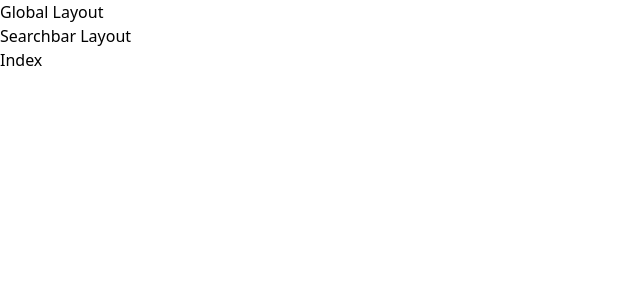
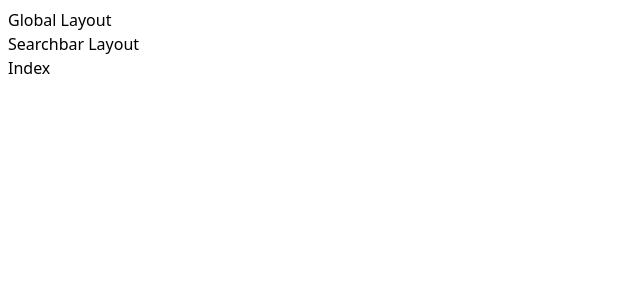
Before and after one commit to yeonwoochoi/nextjs-cinema-app, a Next.js app: page / in a window 1280 px wide. Shown: the top 300 px of the page, without its empty margins (0-640 px from the left). Built offline with nearby package versions, Linux system fonts and the light colour scheme.

Commit message:
fix: rename index.tsx to page.tsx

```diff
--- a/src/app/layout.tsx
+++ b/src/app/layout.tsx
@@ -9,8 +9,10 @@ export default function RootLayout({
   return (
     <html>
       <body>
-        <div>Global Layout</div>
-        {children}
+        <div className="p-2">
+          <div>Global Layout</div>
+          {children}
+        </div>
       </body>
     </html>
   );
```
Also changed, not shown: src/app/(with-searchbar)/search/page.tsx (renamed from src/app/(with-searchbar)/search/index.tsx), src/app/movie/[id]/page.tsx (renamed from src/app/movie/[id].tsx).
